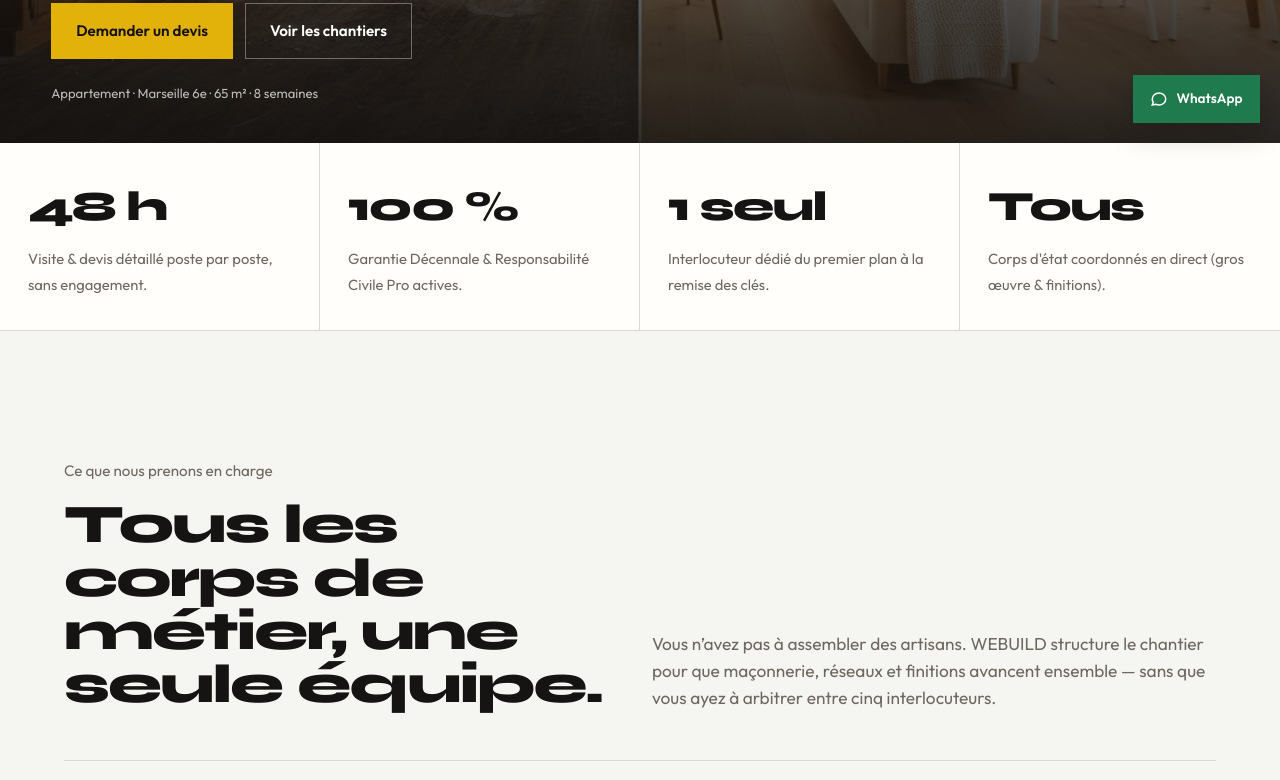
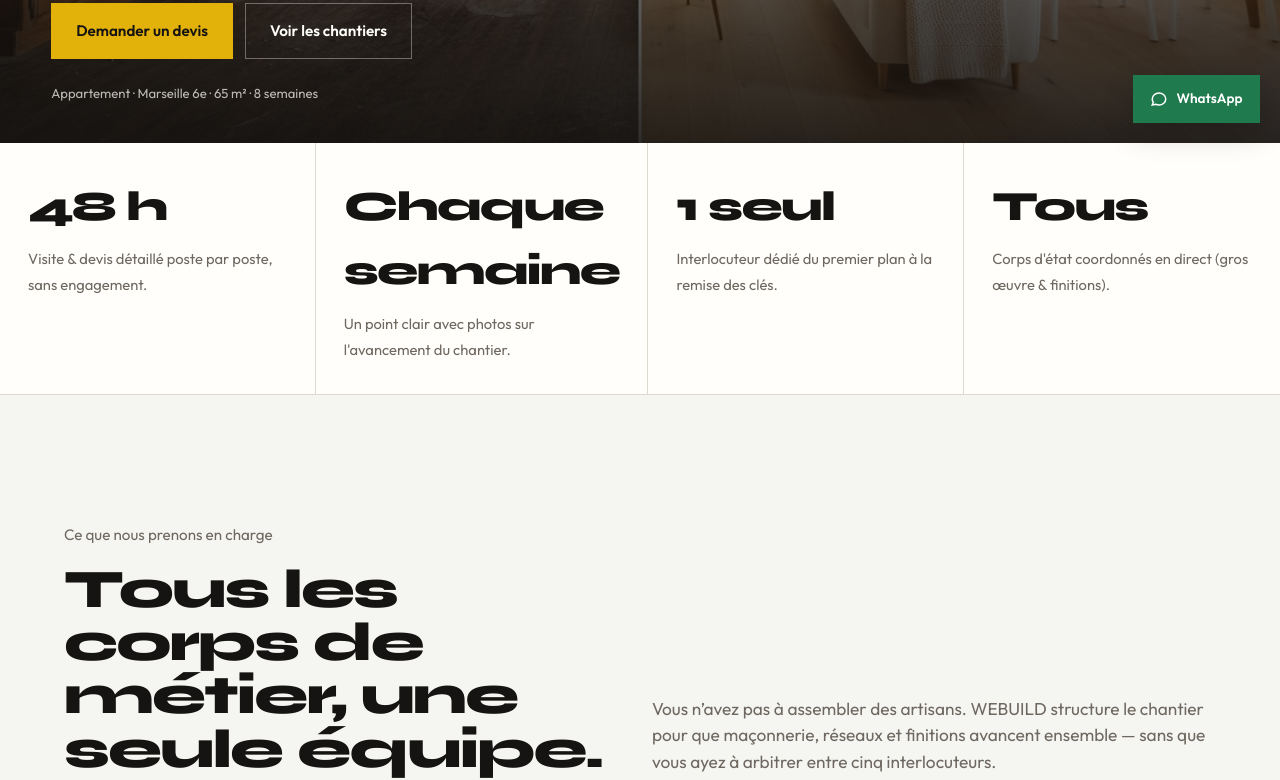
Before and after one commit to craigbarns/WEBUILD, a plain HTML site: page index.html in a window 1280 px wide. Shown: the part 657-1437 px from the top of the page. Drawn offline with Linux system fonts and the light colour scheme.

Commit message:
Ajustement : retrait de la mention décennale en attendant sa souscription

```diff
--- a/index.html
+++ b/index.html
@@ -149,14 +149,14 @@
             </div>
         </section>
 
-        <section class="facts" aria-label="Engagements et Garanties">
+        <section class="facts" aria-label="Engagements">
             <div class="fact">
                 <strong>48 h</strong>
                 <span>Visite & devis détaillé poste par poste, sans engagement.</span>
             </div>
             <div class="fact">
-                <strong>100 %</strong>
-                <span>Garantie Décennale & Responsabilité Civile Pro actives.</span>
+                <strong>Chaque semaine</strong>
+                <span>Un point clair avec photos sur l'avancement du chantier.</span>
             </div>
             <div class="fact">
                 <strong>1 seul</strong>
@@ -484,7 +484,7 @@
                             <button type="submit" id="devis-submit" class="btn btn-ink" style="width:100%;">
                                 <span id="devis-submit-label">Envoyer ma demande</span>
                             </button>
-                            <p class="form-note">🔒 Devis gratuit & sans engagement sous 48h ouvrées. Couvert par Garantie Décennale & RC Professionnelle.</p>
+                            <p class="form-note">🔒 Devis gratuit, détaillé poste par poste & sans engagement — réponse sous 48h ouvrées.</p>
                         </div>
                     </form>
                     <div id="devis-success" class="success">
```
